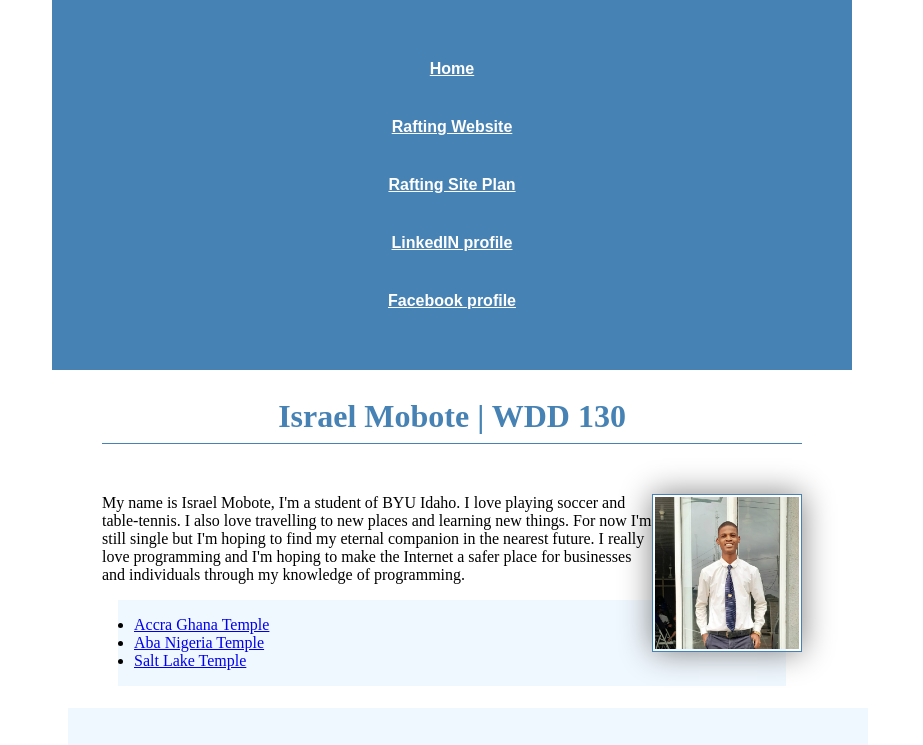
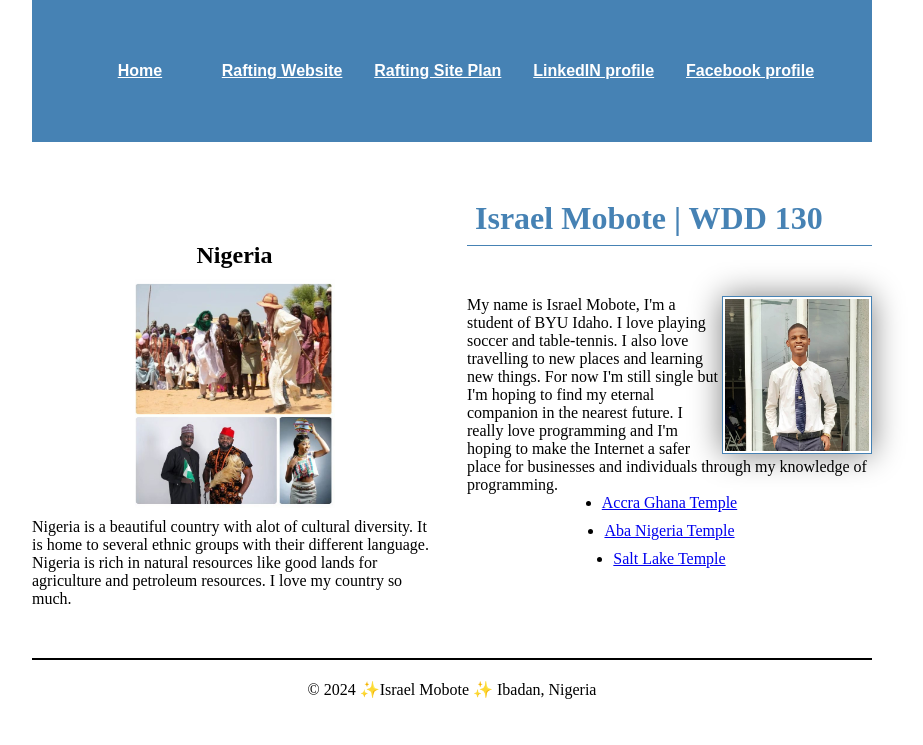
Before and after one commit to IsraelMobote/WDD, a plain HTML site: page index.html in a window 1280 px wide. Shown: the top 745 px of the page, without its empty margins (188-1111 px from the left). Drawn offline with Linux system fonts and the light colour scheme.

Commit message:
this is ny week4 modifed homepage

```diff
--- a/index.html
+++ b/index.html
@@ -8,6 +8,8 @@
     <meta name="description" content="Israel Mobote, WDD 130, my home page that shares an introduction about me">
     <meta name="author" content="Israel Mobote">
     <link rel="stylesheet" href="styles/styles.css">
+
+
 </head>
 
 <body>
@@ -21,7 +23,7 @@
             <a href="https://facebook.com/" target="_blank">Facebook profile</a>
         </nav>
     </header>
-
+    <div class="grid">
         <main>
             <h1>Israel Mobote | WDD 130</h1>
             <img src="images/profile.jpg" alt="Hello, My name is Israel Mobote" width="200">
@@ -51,10 +53,11 @@
                 their different language. Nigeria is rich in natural resources like good lands for agriculture and
                 petroleum resources. I love my country so much.</p>
         </aside>
+    </div>
     <footer>
         <p>© 2024 ✨Israel Mobote ✨ Ibadan, Nigeria</p>
     </footer>
 </body>
-<!--this index.html file was last modified on the 3rd of february 2024-->
+<!--this index.html file was last modified on the 17th of november 2023-->
 
 </html>
--- a/styles/styles.css
+++ b/styles/styles.css
@@ -5,10 +5,12 @@
 }
 
 nav {
-
+    display: flex;
+    flex-wrap: wrap;
+    justify-content: space-around;
     background-color: steelblue;
     padding: 5% ;
-
+    align-items: center;
 }
 
 nav>a {
@@ -24,12 +26,17 @@ nav>a {
 }
 
 header,
-
+.grid,
 footer {
-    max-width: 50rem;
+    max-width: 840px;
+    margin: 0 auto;
 }
 
-
+.grid {
+    display: grid;
+    grid-template-columns: repeat(auto-fit, minmax(300px, 1fr));
+    gap: 30px;
+}
 
 h1 {
     margin-top: 10px;
@@ -37,7 +44,6 @@ h1 {
     color: steelblue;
     padding: 0.5rem;
     border-bottom: 1px solid steelblue;
-    text-align: center;
 }
 
 main img {
@@ -53,38 +59,36 @@ p {
     padding: 0;
 }
 
-body {
-    margin: 0 15rem;
-}
-
 main {
     max-width: 840px;
-    padding: 10px 50px;
-}
-
-aside{
-    width: 50em;
-    text-align: center;
-    position: relative;
-    bottom: 20px;
+    margin: auto;
 
 }
 
 
-aside h2 {
-    margin-top: 100px;
-    position: absolute;
-    right: 15em;
-    bottom: 13em;
+
+
+.box {
+    display: grid;
+    justify-items: center;
+    gap: 10px;
+}
+
+aside {
+
+    grid-column: 1 / 2;
+    grid-row: 1;
 
 }
 
+aside>h2 {
+    margin-top: 100px;
+
+}
 
 aside>img {
     max-width: 200px;
     min-height: 50px;
-    margin-top: 50px;
-    margin-bottom: 10px;
 
 }
 
@@ -104,11 +108,3 @@ footer {
 }
 
 /* Class Selectors */
-
-.box {
-    margin: 1rem;
-    padding: 1rem;
-    border: 3px;
-    background-color: aliceblue;
-    color: #000;
-}
```
Lines whose indentation alone changed are shown as unchanged.
